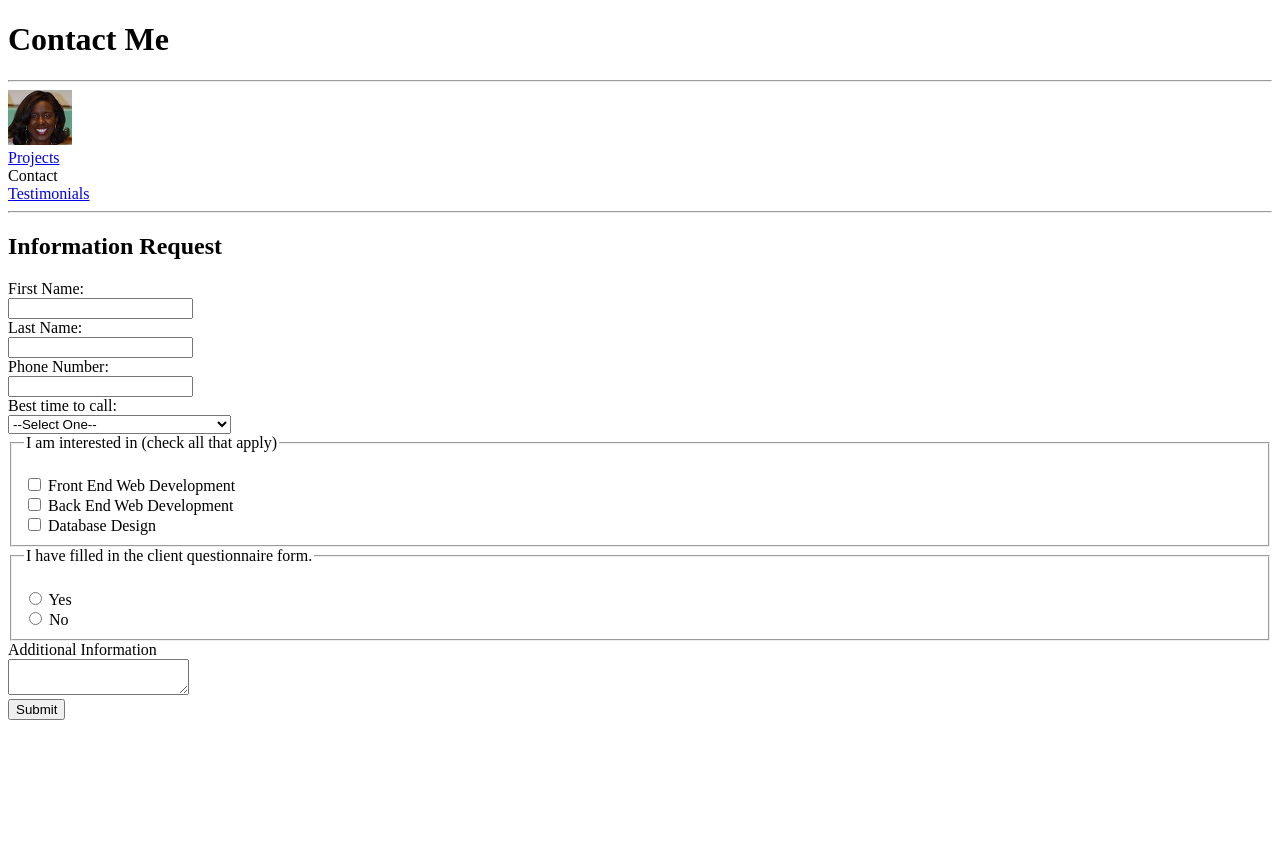
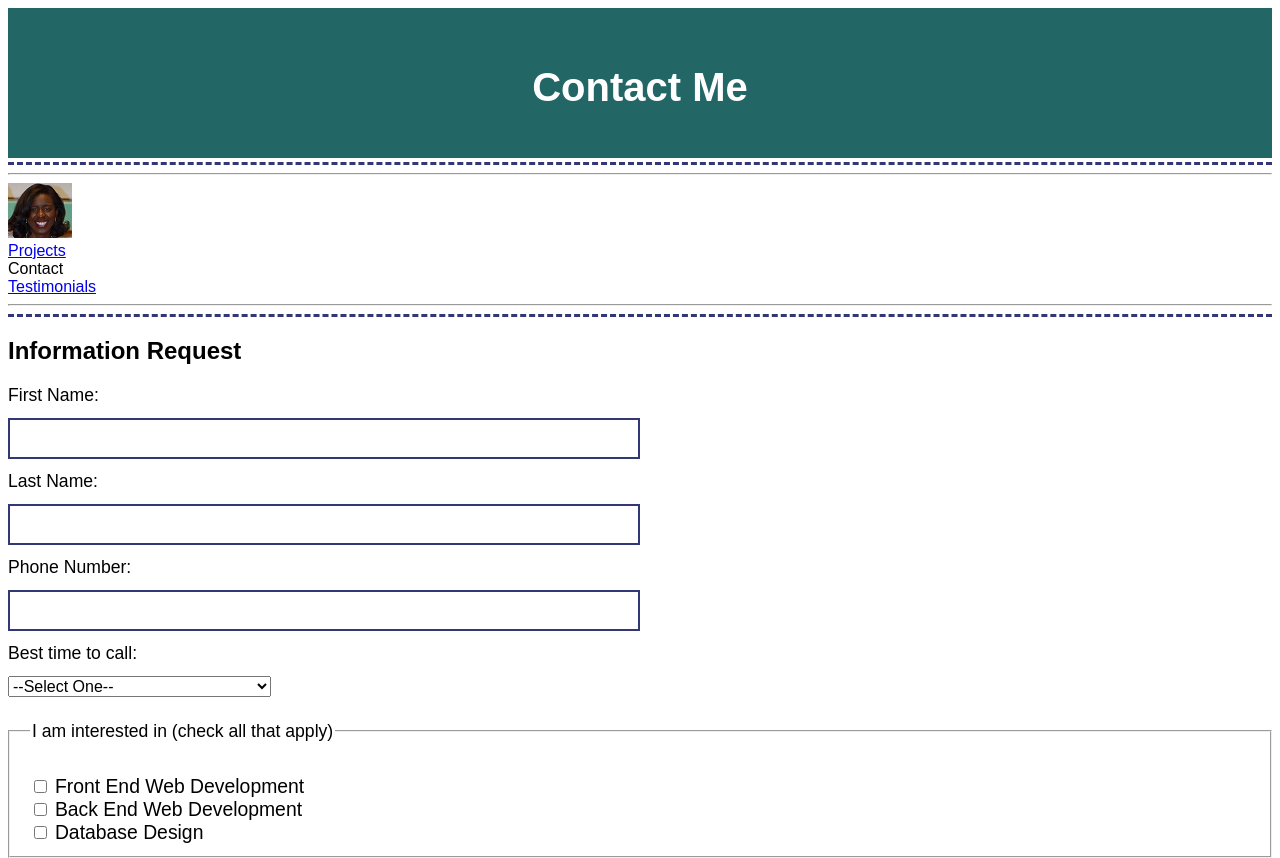
Before and after one commit to stone2dbone/uofdSoftwareGuildJava, a plain HTML site: page portfolio/contact.html in a window 1280 px wide. Shown: the top 858 px of the page. Before the commit the page ends 800 px from the top, so only its background shows below. Drawn offline with Linux system fonts and the light colour scheme.

Commit message:
commit of CSS code-along: styles and color

```diff
--- a/portfolio/contact.html
+++ b/portfolio/contact.html
@@ -9,6 +9,62 @@
 <html lang="en">
 <head>
 	<title>Antoinette's Contact Info</title>
+	<link href="styles/main.css" rel="stylesheet" type="text/css" />
+	<style>
+
+		label, fieldset{
+			font-size: 1.1em;
+		}
+
+		input[type=text] {
+			border: 2px solid #323776;
+			width: 50%;
+			padding: 8px 8px;
+			margin: 12px 0;
+			box-sizing: border-box;
+			font-size: 1.1em;
+		}
+
+		fieldset {
+			width: 100%;
+			padding: 12px 20px;
+			margin: 12px 0;
+			box-sizing:	border-box;
+		}
+
+		select, textarea {
+			margin: 12px 0;
+			font-size: 1em;
+		}
+
+		input[type=submit] {
+			font-size: 1.2em;
+			background-color: #AA6C39;
+			color: #FFD1AA;
+			padding: 4px 8px;
+			border-radius: 8px;
+		}
+
+		input[type=submit]:hover {
+			background-color: #804515;
+			color: #D49A6A;
+			border-radius: 8px;
+		}
+
+		textarea {
+			width: 100%;
+			height: 200px;
+			padding: 12px 20px;
+			margin: 12px 0;
+			box-sizing: border-box;
+			border: 2px solid #323776;
+			border-radius: 3px;
+			background-color: #fff;
+			resize: none;
+		}
+
+	</style>
+
 </head>
 
 <body>
@@ -65,7 +121,8 @@
 	<label for="info">Additional Information</label><br />
 	<textarea id="info" name="info"></textarea><br />
 
-	<input type="submit" name="submit" value="Submit">
+	<input type="submit" name="submit" value="Submit"><br /><br />
+
 	</form>
 	<footer></footer>
 </body>
--- /dev/null
+++ b/portfolio/styles/main.css
@@ -0,0 +1,28 @@
+/*
+Name: Antoinette Stanley
+Date Created: 01/01/2019
+Most recent revision: 01/05/2019
+*/
+
+body {
+	font-family: arial, helvetica, sans-serif;
+	color: black;
+}
+
+header, footer {
+	background-color: #226666;
+	color: white;
+	height: 100px;
+	text-align: center;
+	padding: 30px 10px 20px 10px;
+}
+
+h1 {
+	font-size: 2.5em;
+}
+
+nav {
+	border-top: 3px dashed #323776;
+	border-bottom: 3px dashed #323776;
+	margin-top: 4px;
+}
--- /dev/null
+++ b/portfolio/teststyles.css
@@ -0,0 +1,16 @@
+body {
+	background-color: lightblue;
+}
+
+header, footer {
+	background-color: darkgreen;
+	color: white;
+}
+
+.border {
+	border: thick solid blue;
+}
+
+#past-experiences {
+	border: thick dashed orange;
+}
```
Also changed, not shown: blueHenDiner/contact.html (+5 -5 lines), blueHenDiner/index.html (+1 -1 lines), portfolio/index.html (+61 -8 lines), portfolio/projects.html (+1 -0 lines), portfolio/testimonials.html (+1 -0 lines).
